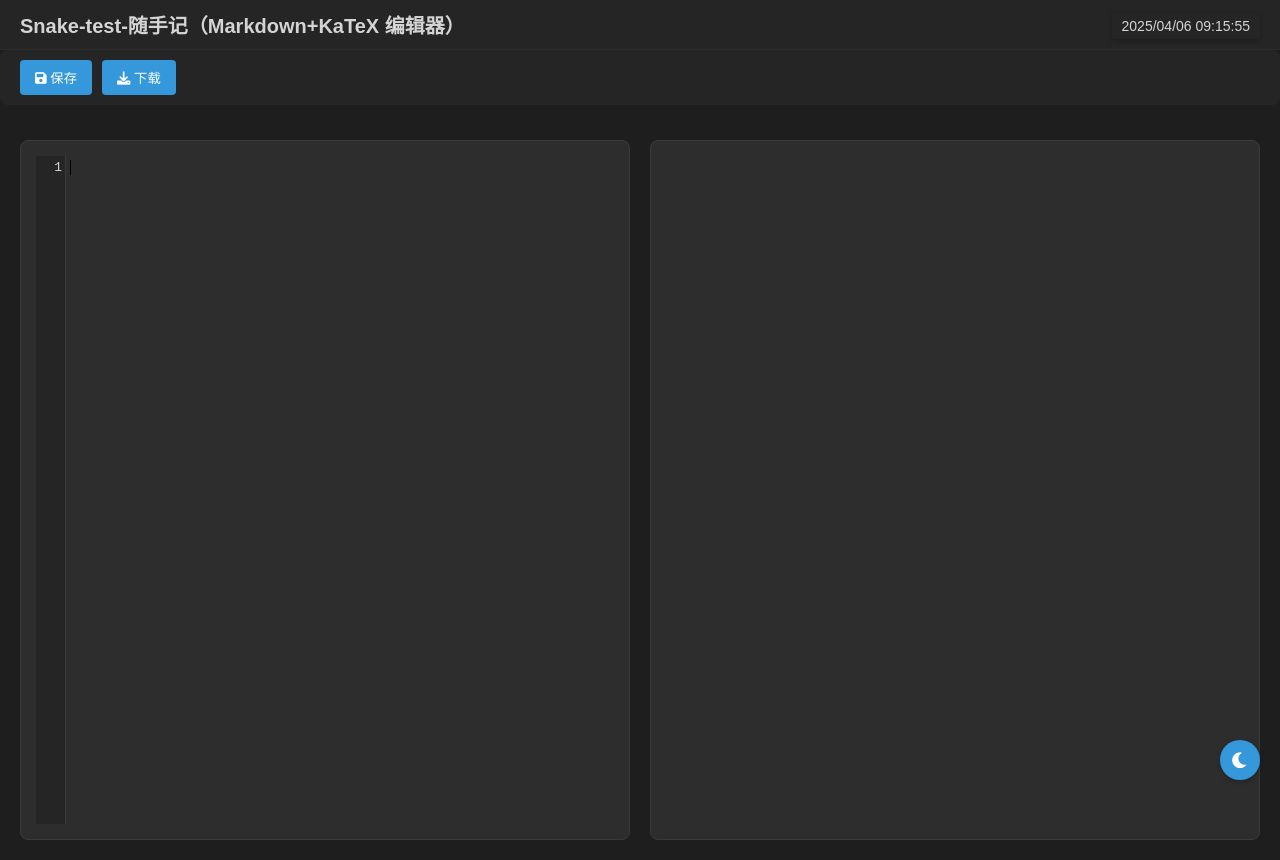
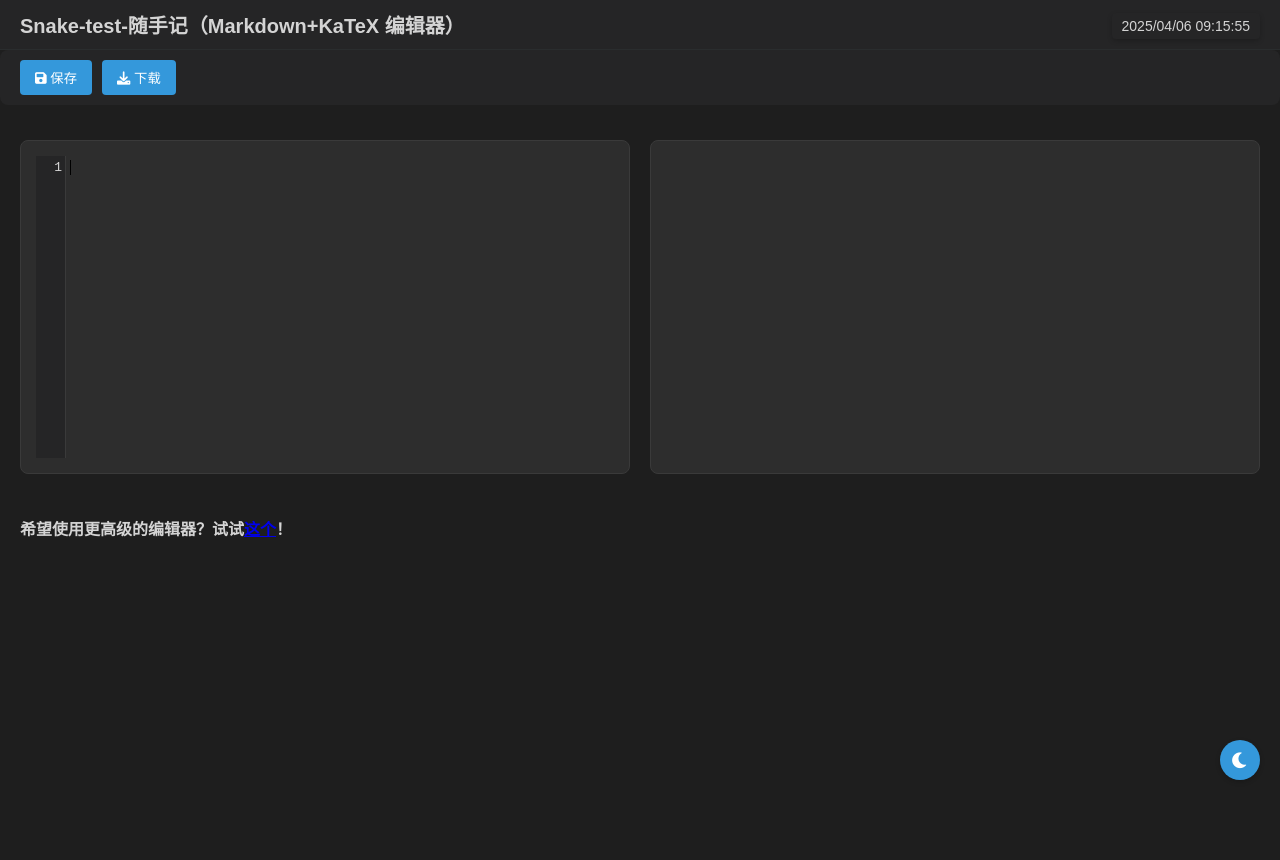
Before and after one commit to zhangyimin12345/snake-test-2-markdown, a plain HTML site: page index.html in a window 1280 px wide. Drawn offline with nearby package versions, Linux system fonts and the light colour scheme.

Commit message:
Update index.html

```diff
--- a/index.html
+++ b/index.html
@@ -231,6 +231,7 @@
             <textarea id="editor"></textarea>
         </div>
         <div class="preview-box" id="preview"></div>
+        <h4>希望使用更高级的编辑器？试试<a href="https://wbwdxh.github.io/code.html">这个</a>！</h4>
     </div>
 
     <button class="theme-toggle" id="theme-toggle">
```
